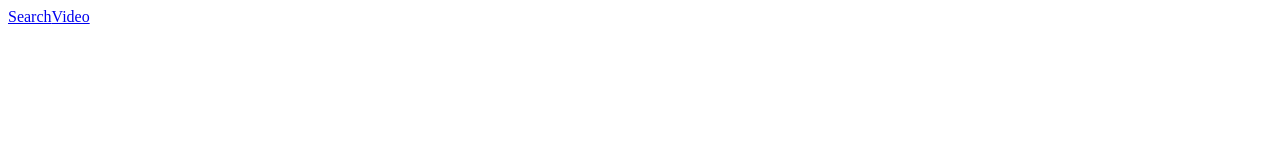
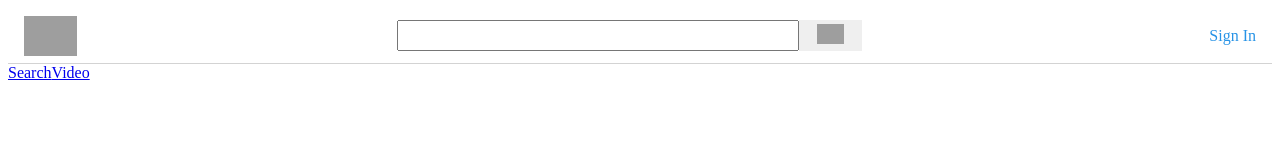
Before and after one commit to kevinahn7/youtube-clone, a React app: page / in a window 1280 px wide. Built offline with nearby package versions, Linux system fonts and the light colour scheme; grey boxes are pictures that could not be loaded.

Commit message:
Put routing to a render function to render the right route inside App

```diff
--- /dev/null
+++ b/src/components/App.js
@@ -0,0 +1,21 @@
+import React from 'react';
+import Home from './Home';
+import TopNav from './TopNav';
+import Results from './Results';
+import Video from './Video';
+import { Switch, Route } from 'react-router-dom';
+
+const App = () => {
+  return (
+    <div>
+      <TopNav/>
+      <Switch>
+        <Route exact path='/' component={Home} />
+        <Route exact path='/results' component={Results} />
+        <Route exact path='/video' component={Video} />
+      </Switch>
+    </div>
+  );
+}
+
+export default App;
--- a/src/components/Results.js
+++ b/src/components/Results.js
@@ -1,6 +1,6 @@
 import React from 'react';
 
-function Results() {
+const Results = () => {
   return (
     <div>
       hello from results
--- /dev/null
+++ b/src/components/TopNav.js
@@ -0,0 +1,58 @@
+import React from 'react'
+
+const TopNavStyle = {
+    height: "55px",
+    borderBottom: "1px solid lightgray",
+    padding:"0 16px",
+    display: "flex",
+    alignItems: "center"
+}
+
+const imageStyle = {
+    height: "40px"
+}
+
+const searchForm = {
+    width: "40%",
+    maxWidth: "600px",
+    margin: " 0 auto",
+    display: "flex",
+    alignItems: "center"
+
+}
+
+const searchIcon = {
+    height: "20px"
+}
+
+const inputStyle = {
+    height: "25px",
+    width: "80%",
+    maxWidth: "575px"
+}
+
+const buttonStyle = {
+    boxSizing: "content-box",
+    height: "29px",
+    width: "51px",
+    border: "none"
+}
+
+const linkStyle = {
+    color: "#2793e6"
+}
+
+const TopNav = () => {
+  return (
+    <div style={TopNavStyle}>
+      <img style={imageStyle} src="https://mbtskoudsalg.com/images/like-png-youtube-2.png" />
+      <div style={searchForm}>
+        <input type="text" style={inputStyle} />
+        <button style={buttonStyle}><img src="https://cdn0.iconfinder.com/data/icons/education-volume-1-3/48/14-512.png" style={searchIcon} /></button>
+      </div>
+      <a style={linkStyle}><p>Sign In</p></a>
+    </div>
+  )
+}
+
+export default TopNav;
--- a/src/components/Video.js
+++ b/src/components/Video.js
@@ -1,6 +1,6 @@
 import React from 'react';
 
-function Video() {
+const Video = () => {
   return (
     <div>
       hello from video
--- a/src/index.js
+++ b/src/index.js
@@ -1,29 +1,27 @@
 import React from 'react';
 import ReactDOM from 'react-dom';
-import Home from './components/Home';
-import Results from './components/Results';
-import Video from './components/Video';
+import App from './components/App';
 import { createStore, applyMiddleware } from 'redux';
 import { Provider } from 'react-redux';
 import middlewareLogger from './middleware/middleware-logger';
 import thunkMiddleware from 'redux-thunk';
 import rootReducer from './reducers';
 import registerServiceWorker from './registerServiceWorker';
-import { BrowserRouter as Router, Route, Switch } from 'react-router-dom'
+import { BrowserRouter as Router, Route, HashRouter } from 'react-router-dom'
 
 const store = createStore(rootReducer, applyMiddleware(middlewareLogger, thunkMiddleware));
 
+const render = (Component) => {
   ReactDOM.render(
     <Provider store={store}>
       <Router>
-      <Switch>
-        <Route exact path="/" component={Home} />
-        <Route path="/results" component={Results} />
-        <Route path="/video" component={Video} />
-      </Switch>
+        <Component />
       </Router>
     </Provider>,
     document.getElementById('root')
   );
+}
+
+render(App);
 
 registerServiceWorker();
```
Also changed, not shown: public/index.html (+1 -0 lines), public/styles.css (added), 1 other file. Lines whose indentation alone changed are shown as unchanged.
